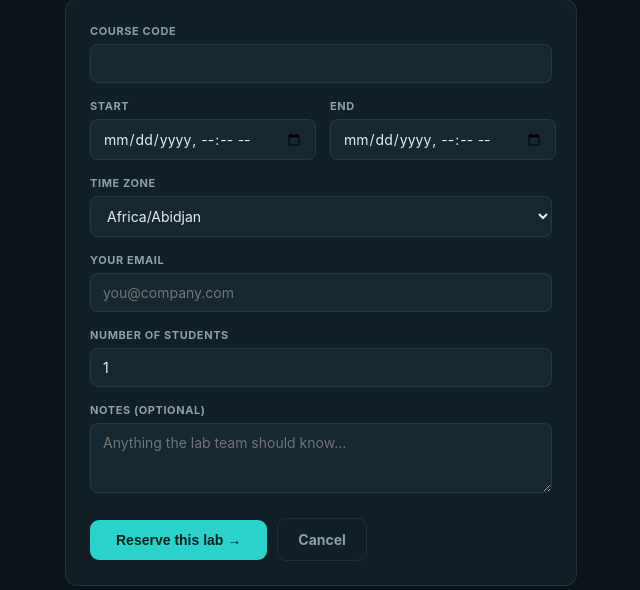
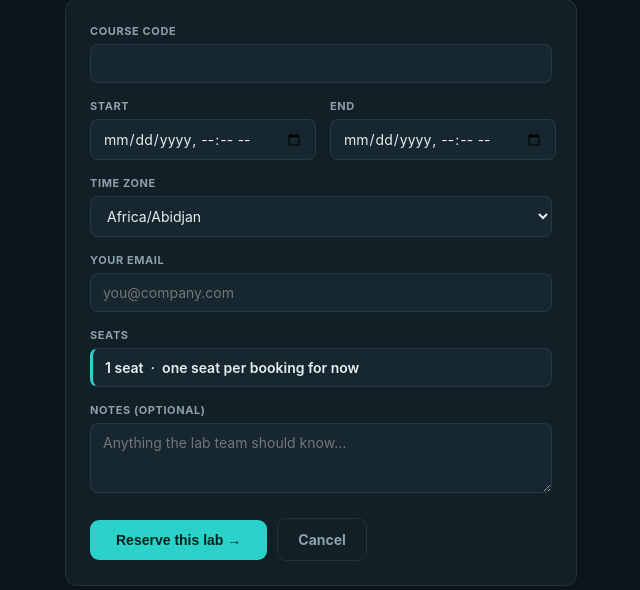
Before and after one commit to xod442/lab-scheduler, a FastAPI app: page /reserve in a window 1280 px wide. Shown: the part 165-755 px from the top of the page, without its empty margins (319-959 px from the left). Run offline with FastAPI, Linux system fonts and the light colour scheme; data that the repository does not hold is empty.

Commit message:
Limit new-workshop creation to 1 seat (for now)
The 'Schedule Your Own Workshop' (create) path is now capped at a single seat,
matching the join flow: the form shows a fixed '1 seat' instead of an editable
count, and the server forces numStudents=1 so it can't be bypassed.

Co-Authored-By: Claude Opus 4.8 (1M context) <noreply@anthropic.com>

```diff
--- a/app.py
+++ b/app.py
@@ -287,7 +287,7 @@ def reserve_submit(
         }
         log_reservation(request, payload, result, action="join")
     else:
-        seats = max(1, int(numStudents))
+        seats = 1  # one seat per booking for now (enforced server-side)
         payload = {
             "userId": userId.strip(), "courseCode": courseCode.strip(),
             "startDateTime": _api_dt(startDateTime), "endDateTime": _api_dt(endDateTime),
--- a/templates/reserve.html
+++ b/templates/reserve.html
@@ -80,14 +80,9 @@
       <label for="userId">Your email</label>
       <input type="email" id="userId" name="userId" placeholder="you@company.com" required>
 
-      {% if join %}
       <label>Seats</label>
-      <div class="fixed">1 seat &nbsp;·&nbsp; you're being added to this scheduled workshop</div>
+      <div class="fixed">1 seat &nbsp;·&nbsp; {% if join %}you're being added to this scheduled workshop{% else %}one seat per booking for now{% endif %}</div>
       <input type="hidden" name="numStudents" value="1">
-      {% else %}
-      <label for="numStudents">Number of students</label>
-      <input type="number" id="numStudents" name="numStudents" value="1" min="1" max="50" required>
-      {% endif %}
 
       <label for="notes">{{ 'Comment (optional)' if join else 'Notes (optional)' }}</label>
       <textarea id="notes" name="notes" placeholder="Anything the lab team should know…"></textarea>
```
